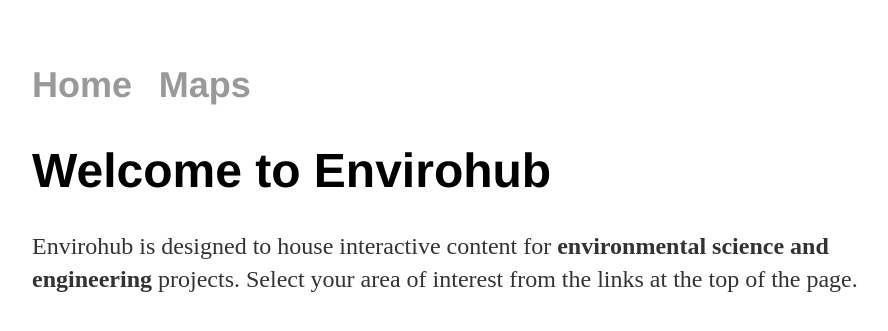
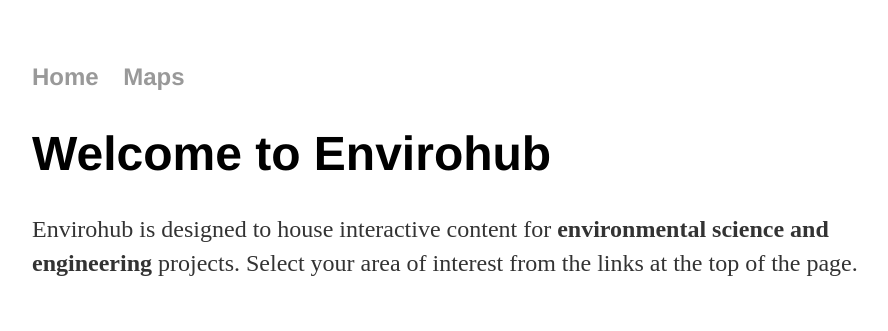
Before and after one commit to envirohub/envirohub.github.io, a Jekyll site: the page built from index.html, in a window 1280 px wide. Shown: the top 331 px of the page, without its empty margins (160-1048 px from the left). Built offline with Jekyll 4.4.1, drawn with Linux system fonts in a browser that asks for light colours.

Commit message:
Update main.css

```diff
--- a/css/main.css
+++ b/css/main.css
@@ -23,7 +23,7 @@
     font-size: 3em;
     font-family:'Helvetica', 'Arial', 'Sans-Serif';
 }
-p, ul, li {
+p, li {
     font-size: 1.5em;
     line-height: 1.4em;
     color: #333;
```
